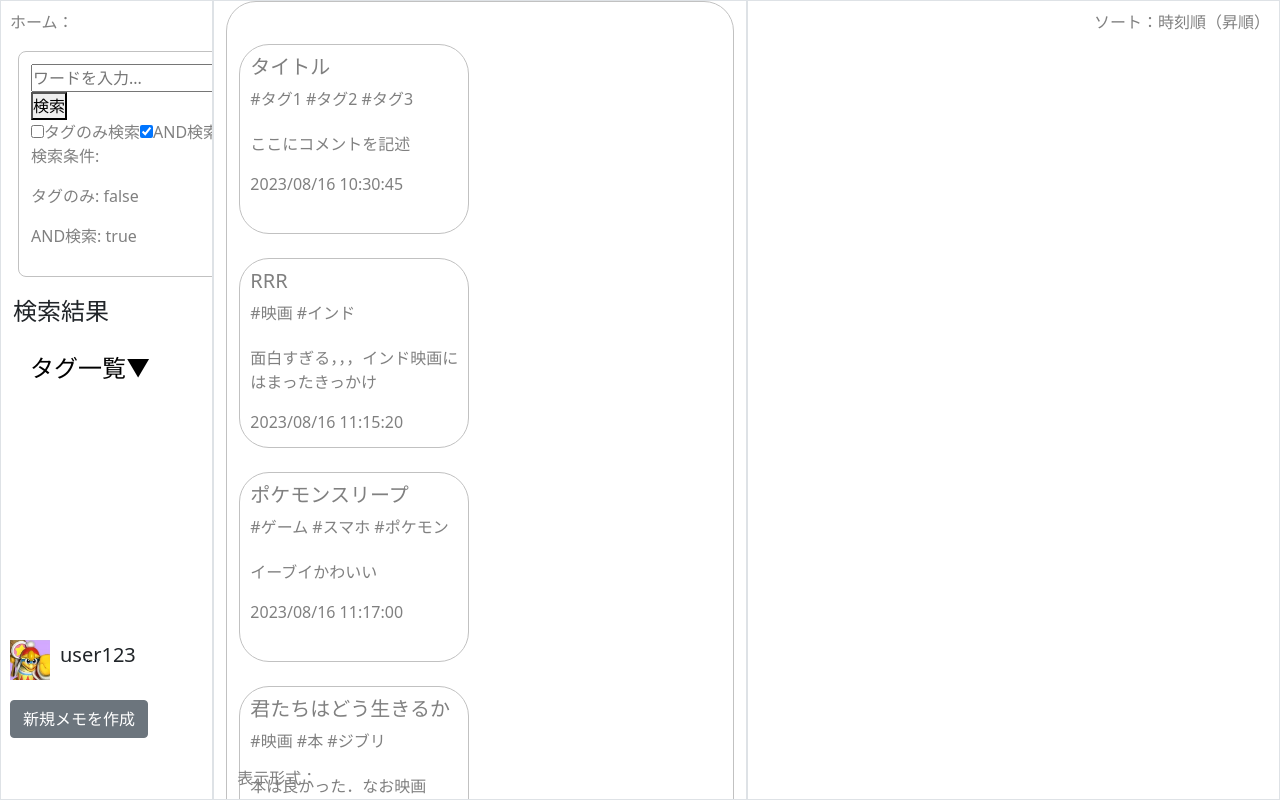
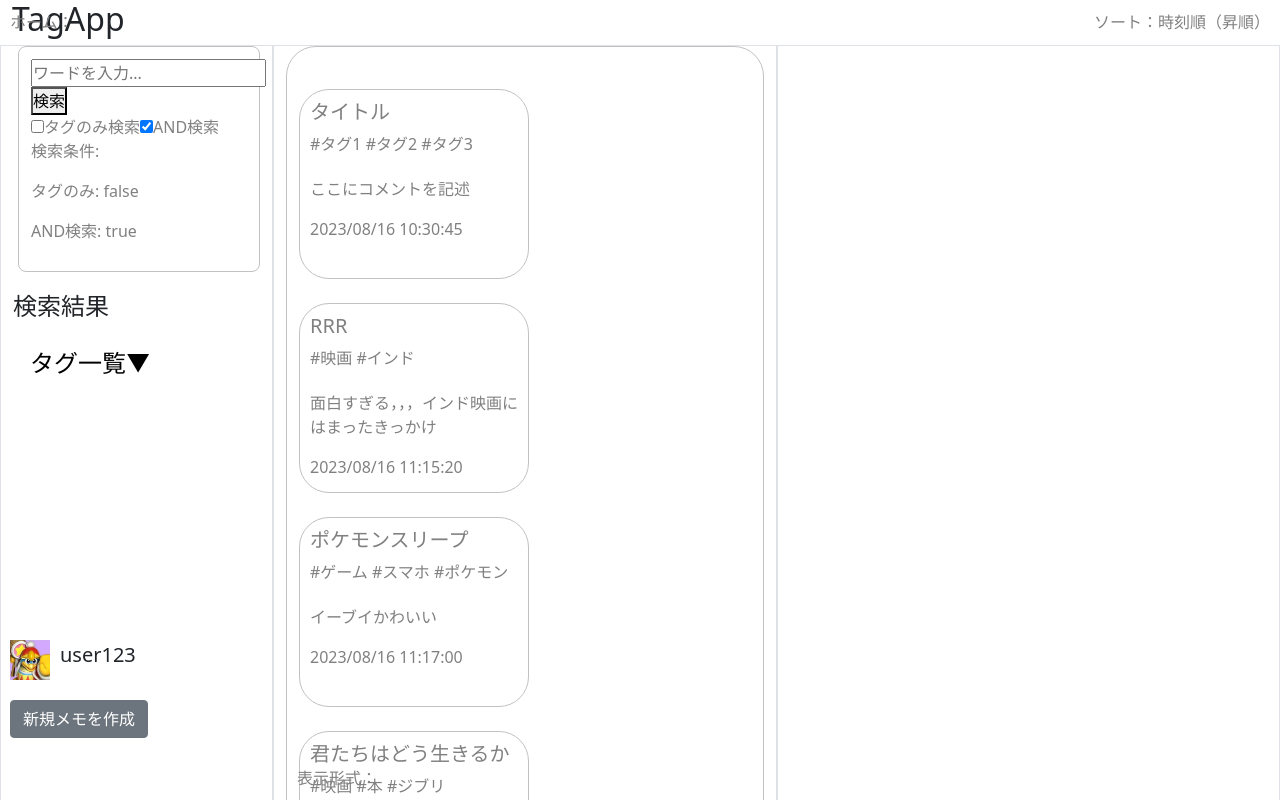
Before and after one commit to ichiro-ss/tagapp, a Next.js app in the folder front-end/front-app/: page / in a window 1280 px wide. Shown: the top 800 px of the page. Built offline with nearby package versions, Linux system fonts and the light colour scheme.

Commit message:
ページ領域で不具合あり

```diff
--- /dev/null
+++ b/front-end/front-app/src/pages/components/footer.tsx
@@ -0,0 +1,12 @@
+import React from "react";
+import styles from '../../styles/index.module.css';
+
+function Footer() {
+    return (
+      <footer className={styles["footer"]}>
+        <p>&copy; 2023 Your Company Name</p>
+      </footer>
+    );
+  }
+
+  export default Footer;
--- a/front-end/front-app/src/pages/components/header.tsx
+++ b/front-end/front-app/src/pages/components/header.tsx
@@ -1,4 +1,5 @@
-import Head from "next/head"
+import Head from "next/head";
+import styles from '../../styles/index.module.css';
 
 interface HeaderProps {
     title : string;
@@ -8,11 +9,15 @@ const Header: React.FC<HeaderProps> = (props) => {
 
     return(
         <div>
-            <Head>
+            <Head >
+                <meta name="viewport" content="width=device-width, inictial-scale=1, charset=utf-8" />
                 <title>{props.title}</title>
                 <link href="https://cdn.jsdelivr.net/npm/bootstrap@5.0.2/dist/css/bootstrap.min.css" rel="stylesheet" integrity="sha384-EVSTQN3/azprG1Anm3QDgpJLIm9Nao0Yz1ztcQTwFspd3yD65VohhpuuCOmLASjC" crossOrigin="anonymous"></link>
                 <script src="https://cdn.jsdelivr.net/npm/bootstrap@5.0.2/dist/js/bootstrap.bundle.min.js" integrity="sha384-MrcW6ZMFYlzcLA8Nl+NtUVF0sA7MsXsP1UyJoMp4YLEuNSfAP+JcXn/tWtIaxVXM" crossOrigin="anonymous"></script>
             </Head>
+            <header className={styles["header"]}>
+                <h2>{props.title}</h2>
+            </header>
         </div>
     )
 };
--- a/front-end/front-app/src/pages/index.tsx
+++ b/front-end/front-app/src/pages/index.tsx
@@ -1,32 +1,38 @@
 import Header from "./components/header";
+import Footer from "./components/footer";
 import { useState } from "react";
 import { Back_Index } from "./constants";
 import { LeftSideComponent } from "./components/leftsideComponent";
 import MemoList from "./components/memoList";
 import MemoDetailedView from "./components/memoDetailedView";
 import { MemoData } from "./components/memoData";
+// import '../styles/index.module.css';
+
 
 export default function Home() {
 
-  const title = "TestApp"
+  const title = "TagApp"
   const [selectedMemo, setSelectedMemo] = useState<MemoData | undefined>(undefined);
 
   return (
-    <div>
+    <div className="page-container">
+
+        <div className="container-fluid content">
         <Header title={title} />
-        <div className="container-fluid">
-          <div className="row vh-100 overflow-auto">
-            <div className="col-2 h-100 border left-column overflow-auto">
+          <div className="row">
+            <div className="left-column col-md-auto border overflow-auto">
               <LeftSideComponent />
             </div>
-            <div className="center-column col-5 h-100 border overflow-auto">
+            <div className="center-column col border overflow-auto">
               <MemoList setSelectedMemo={setSelectedMemo}/>
             </div>
-            <div className="right-column col-5 h-100 border overflow-auto">
+            <div className="right-column col border overflow-auto">
               <MemoDetailedView memo={selectedMemo}/>
             </div>
           </div>
+          <Footer />
         </div>
+
     </div>
   );
 }
--- a/front-end/front-app/src/styles/Home.module.css
+++ b/front-end/front-app/src/styles/Home.module.css
@@ -107,7 +107,6 @@
 .logo {
   position: relative;
 }
-
 
 
 
--- /dev/null
+++ b/front-end/front-app/src/styles/index.module.css
@@ -0,0 +1,41 @@
+.header {
+    height: 45px; /* ヘッダーの高さを設定（必要に応じて調整） */
+}
+.title {
+    margin-left: 50px;
+}
+
+.left-column {
+    width: 250px;
+    min-width: 250px; /* 最小幅を250pxに設定 */
+    flex: 0 0 250px; /* 幅を固定 */
+}
+
+.center-column{
+    min-width: 250px; /* 最小幅を250pxに設定 */
+    flex: 1; /* 残りのスペースを均等に分配 */
+}
+
+.right-column{
+    flex: 1; /* 残りのスペースを均等に分配 */
+}
+
+.footer {
+    text-align: center;
+    height: 25px; /* フッターの高さを設定（必要に応じて調整） */
+}
+
+.content {
+    min-height: calc(100vh - 70px); /* ヘッダーとフッターの高さを考慮に入れて調整 */
+}
+
+
+.page-container {
+    display: flex;
+    flex-direction: column;
+    min-height: 100vh; /* ページ全体の高さをビューポートの高さに合わせる */
+  }
+
+  .content {
+    flex-grow: 1; /* コンテンツが残りの高さを埋める */
+  }
--- a/front-end/front-app/src/styles/leftside.module.css
+++ b/front-end/front-app/src/styles/leftside.module.css
@@ -5,7 +5,7 @@
     border: 1px solid #c1c1c1; /* 1px幅の薄灰色の境界線を設定 */
     padding: 12px; /* ボックスの余白を設定 */
     border-radius: 8px; /* ボックスの角を丸くする */
-    margin: 50px 0 20px 5px; /* 上右下左の余白を設定 */
+    margin: 0px 0 20px 5px; /* 上右下左の余白を設定 */
     width: 242px; /* ボックスの幅を設定 */
 }
 
```
Also changed, not shown: front-end/front-app/src/styles/globals.css (line endings or trailing spaces).
